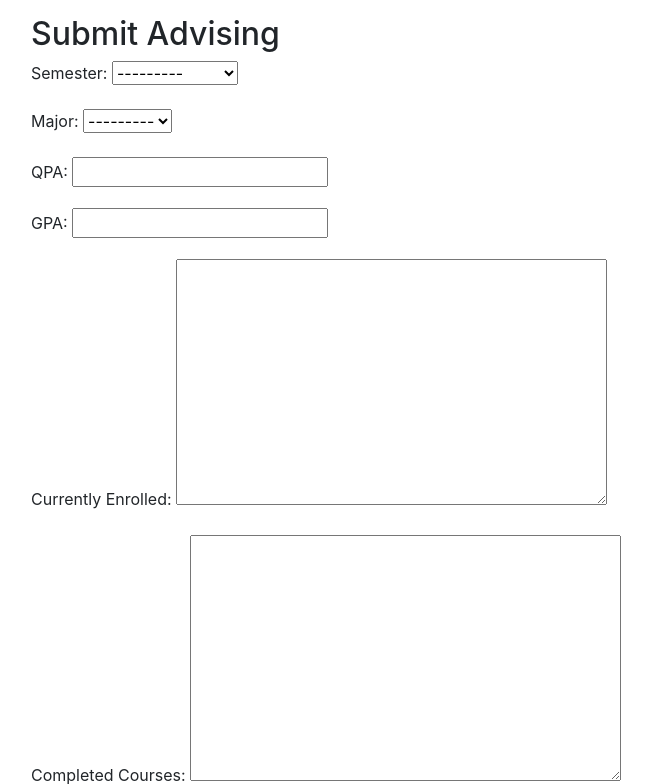
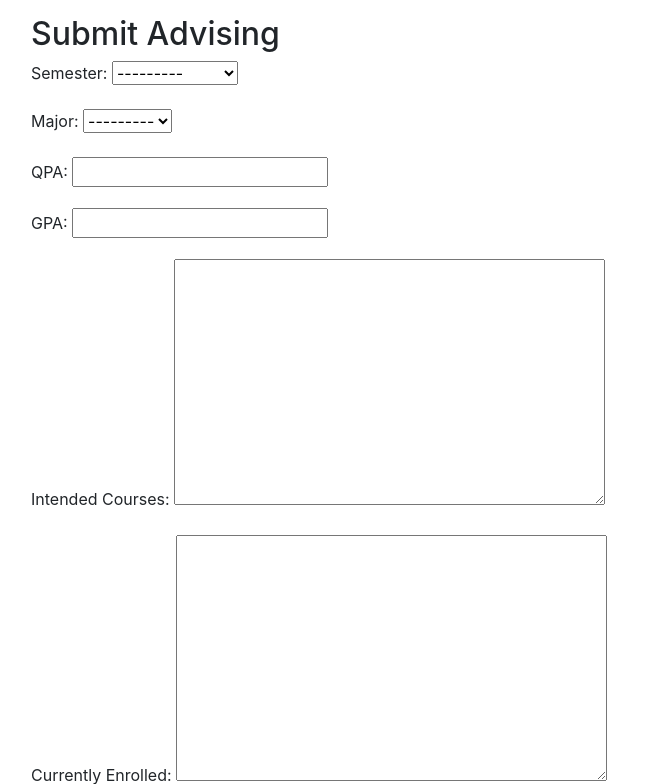
Before and after one commit to dgarsir/advising-app, a Django app: page /advising/submit/ in a window 1280 px wide. Shown: the top 784 px of the page, without its empty margins (54-706 px from the left). Run offline with Django 3.2, Linux system fonts and the light colour scheme; some libraries are stand-ins or nearby versions.

Commit message:
added intended_courses field to advising model

```diff
--- a/aa2/quickreg/advising/forms.py
+++ b/aa2/quickreg/advising/forms.py
@@ -14,6 +14,7 @@ class SubmitAdvisingForm(forms.ModelForm):
             'major',
             'QPA',
             'GPA',
+            'intended_courses',
             'currently_enrolled',
             'completed_courses',
             'total_credits'
--- a/aa2/quickreg/advising/models.py
+++ b/aa2/quickreg/advising/models.py
@@ -24,6 +24,7 @@ class Advising(models.Model):
     major = models.CharField("Major", max_length = 100,choices=majors)
     QPA = models.CharField("QPA", max_length=100)
     GPA = models.CharField("GPA", max_length=100)
+    intended_courses = models.TextField("Intended Courses")
     currently_enrolled = models.TextField("Currently Enrolled")
     completed_courses = models.TextField("Completed Courses")
     total_credits = models.PositiveIntegerField("Total Credits", default = 0)
--- a/aa2/quickreg/advising/views.py
+++ b/aa2/quickreg/advising/views.py
@@ -51,6 +51,7 @@ def view_advising_faculty(request):
     'major' : a_form.major,
     'QPA' : a_form.QPA,
     'GPA' : a_form.QPA,
+    'intended_courses' : a_form.intended_courses,
     'currently_enrolled' : a_form.currently_enrolled,
     'completed_courses' : a_form.completed_courses,
     'total_credits' : a_form.total_credits,
@@ -69,6 +70,7 @@ def view_advising(request):
         'major' : a_form.major,
         'QPA' : a_form.QPA,
         'GPA' : a_form.QPA,
+        'intended_courses' : a_form.intended_courses,
         'currently_enrolled' : a_form.currently_enrolled,
         'completed_courses' : a_form.completed_courses,
         'total_credits' : a_form.total_credits,
--- a/aa2/quickreg/templates/view_advising.html
+++ b/aa2/quickreg/templates/view_advising.html
@@ -7,6 +7,7 @@
     <li class="list-group-item">Major: {{ major }}</li>
     <li class="list-group-item">QPA: {{ QPA }}</li>
     <li class="list-group-item">GPA: {{ GPA }}</li>
+    <li class="list-group-item">Intended Courses: {{ intended_courses }}</li>
     <li class="list-group-item">Currently Enrolled: {{ currently_enrolled }}</li>
     <li class="list-group-item">Completed Courses: {{ completed_courses }}</li>
     <li class="list-group-item">Total Credits: {{ total_credits }}</li>
--- a/aa2/quickreg/templates/view_advising_faculty.html
+++ b/aa2/quickreg/templates/view_advising_faculty.html
@@ -9,6 +9,7 @@
     <li class="list-group-item">Major: {{ major }}</li>
     <li class="list-group-item">QPA: {{ QPA }}</li>
     <li class="list-group-item">GPA: {{ GPA }}</li>
+    <li class="list-group-item">Intended Courses: {{ intended_courses }}</li>
     <li class="list-group-item">Currently Enrolled: {{ currently_enrolled }}</li>
     <li class="list-group-item">Completed Courses: {{ completed_courses }}</li>
     <li class="list-group-item">Total Credits: {{ total_credits }}</li>
```
Also changed, not shown: aa2/quickreg/db.sqlite3.
